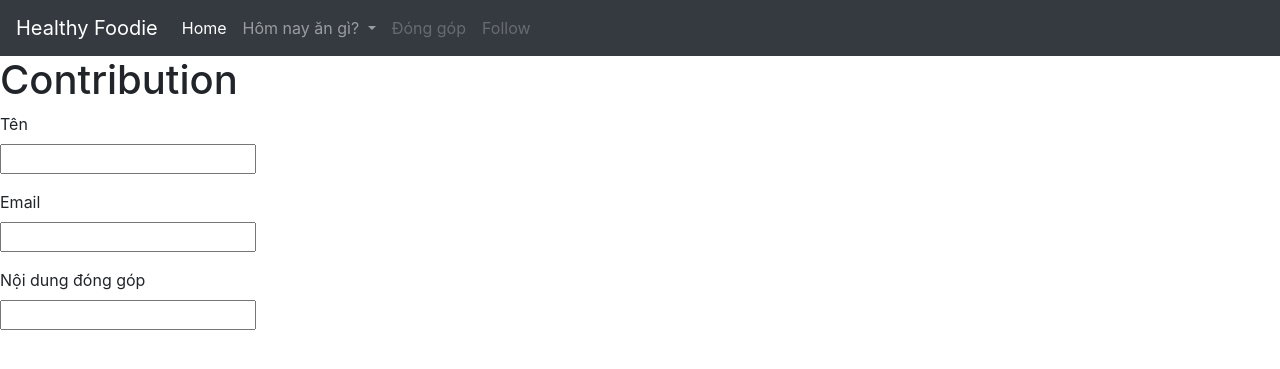
After one commit to ellynnhitran/Hackathon_C4T4, a Flask app: page /contribute in a window 1280 px wide. The commit adds this page. Shown: the top 369 px of the page. Run offline with Flask 2, Linux system fonts and the light colour scheme; some libraries are stand-ins or nearby versions.

Commit message:
initial commit

```diff
--- a/app.py
+++ b/app.py
@@ -60,3 +60,8 @@ def profilepage():
     return render_template("profilepage.html")
 if __name__ == "__main__":
     app.run(debug=True)
+@app.route("/contribute")
+def contribute():
+    return render_template("contribute.html")
+if __name__ == "__main__":
+    app.run(debug=True)
--- /dev/null
+++ b/static/css/contribute.css
@@ -0,0 +1,5 @@
+#header {
+    font-size: 30px;
+    justify-content: center;
+    color: black;
+}
--- /dev/null
+++ b/templates/contribute.html
@@ -0,0 +1,70 @@
+<!DOCTYPE html>
+<html>
+<head>
+    <meta charset="utf-8" />
+    <meta http-equiv="X-UA-Compatible" content="IE=edge">
+    <title>Page Title</title>
+    <meta name="viewport" content="width=device-width, initial-scale=1">
+    <link rel="stylesheet" type="text/css" media="screen" href="main.css" />
+    <script src="main.js"></script>
+    <link rel="stylesheet" href="https://stackpath.bootstrapcdn.com/bootstrap/4.1.3/css/bootstrap.min.css" integrity="sha384-MCw98/SFnGE8fJT3GXwEOngsV7Zt27NXFoaoApmYm81iuXoPkFOJwJ8ERdknLPMO" crossorigin="anonymous">
+    <link rel="stylesheet" href="../static/contribute.css">
+    <link href="https://fonts.googleapis.com/css?family=Roboto+Slab" rel="stylesheet">
+</head>
+<body>
+    <nav class="navbar navbar-expand-lg navbar-dark bg-dark">
+        <a class="navbar-brand" href="#">Healthy Foodie</a>
+        <button class="navbar-toggler" type="button" data-toggle="collapse" data-target="#navbarSupportedContent" aria-controls="navbarSupportedContent" aria-expanded="false" aria-label="Toggle navigation">
+          <span class="navbar-toggler-icon"></span>
+        </button>
+
+        <div class="collapse navbar-collapse" id="navbarSupportedContent">
+          <ul class="navbar-nav mr-auto">
+            <li class="nav-item active">
+              <a class="nav-link" href="#">Home <span class="sr-only">(current)</span></a>
+            </li>
+            <li class="nav-item dropdown">
+              <a class="nav-link dropdown-toggle" href="#" id="navbarDropdown" role="button" data-toggle="dropdown" aria-haspopup="true" aria-expanded="false">
+                Hôm nay ăn gì?
+              </a>
+              <div class="dropdown-menu" aria-labelledby="navbarDropdown">
+                <a class="dropdown-item" href="#">Xuân</a>
+                <a class="dropdown-item" href="#">Hạ</a>
+                <a class="dropdown-item" href="#">Thu</a>
+                <a class="dropdown-item" href="#">Đông</a>
+                <div class="dropdown-divider"></div>
+                <a class="dropdown-item" href="#">Something else here</a>
+              </div>
+            </li>
+            <li class="nav-item">
+              <a class="nav-link disabled" href="#">Đóng góp</a>
+            </li>
+            <li class="nav-item">
+                    <a class="nav-link disabled" href="#">Follow</a>
+                  </li>
+          </ul>
+        </div>
+      </nav>
+    <div id = "header">
+        <h1>Contribution</h1>
+    </div>
+
+    <div>
+        <div class="form-group">
+            <label for="">Tên</label> <br>
+            <input type="text" name = "Tên" class="block">
+        </div>
+
+        <div class="form-group">
+            <label for="">Email</label> <br>
+            <input type="text" name = "Email" class="block">
+        </div>
+
+        <div class="form-group">
+            <label for="">Nội dung đóng góp</label> <br>
+            <input type="text" name = "Nội dung đóng góp" class="block">
+        </div>
+
+    </div>
+</body>
+</html>
```
Also changed, not shown: static/profilepage.css (+56 -21 lines), templates/profilepage.html (+12 -6 lines).
